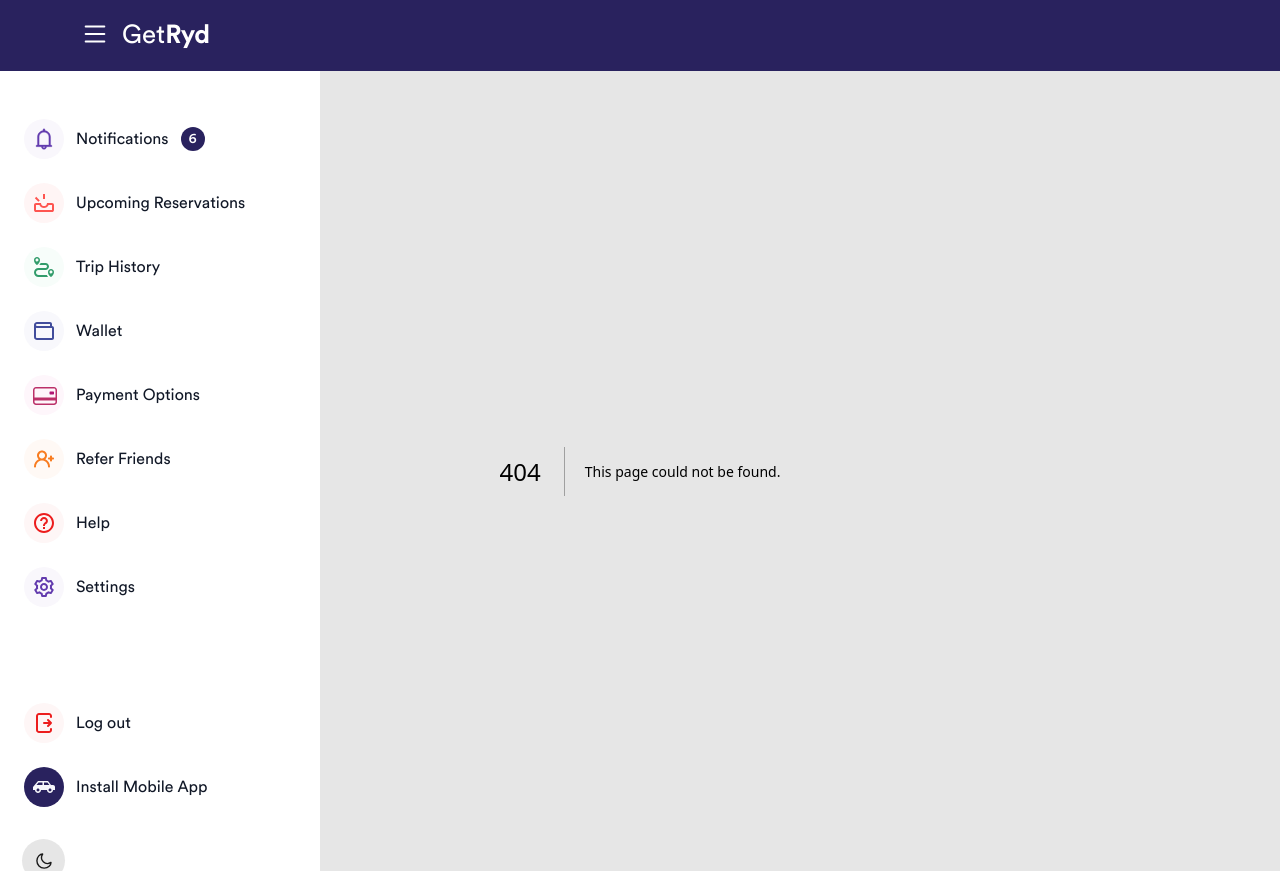
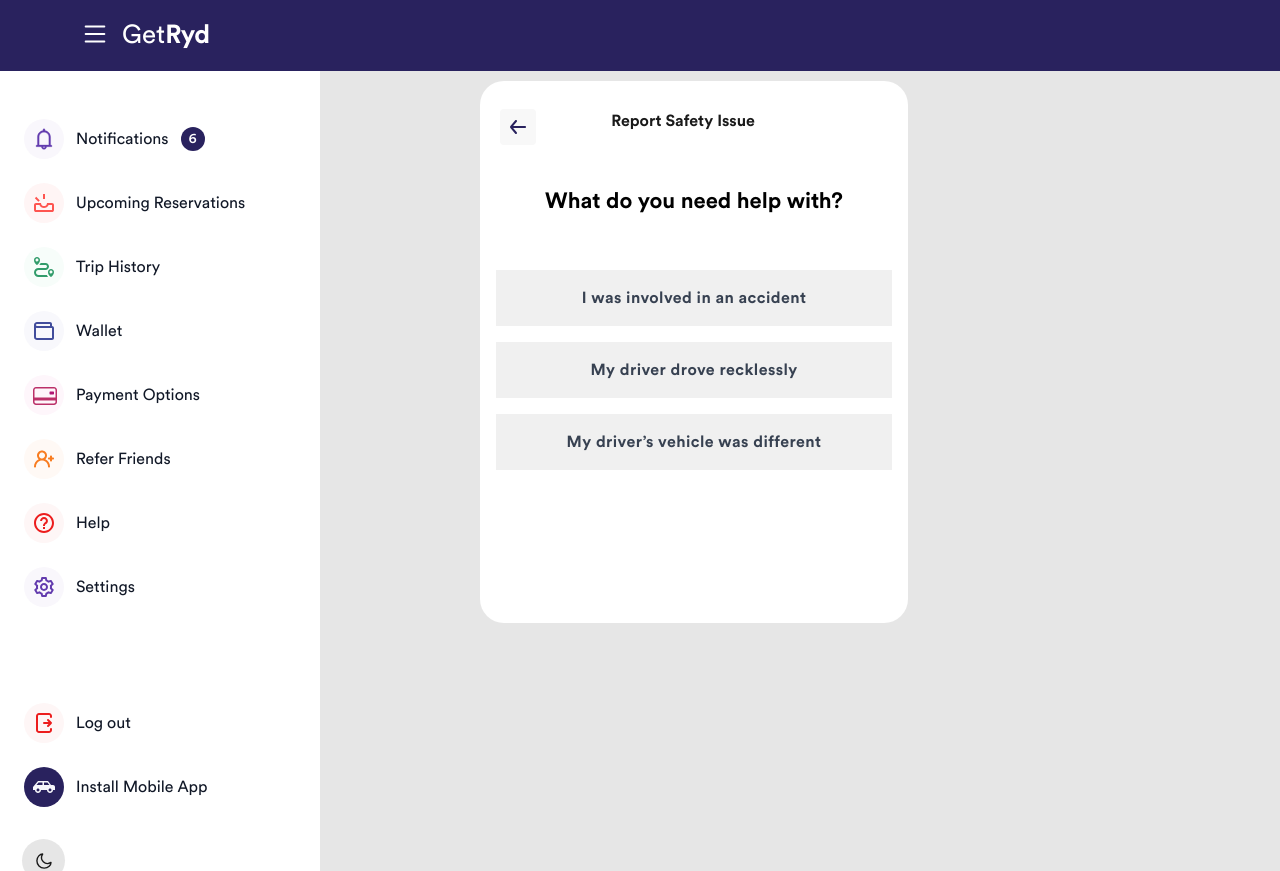
Before and after one commit to shohan-ch/ride-sharing-platform, a Next.js app: page /trip_history/report_safty_isuue in a window 1280 px wide. Before the commit this address had no page. Built offline with nearby package versions, Linux system fonts and the light colour scheme.

Commit message:
Page:Created Report safty issue

```diff
--- a/src/components/TripHistory/LostItem/LostItemView.jsx
+++ b/src/components/TripHistory/LostItem/LostItemView.jsx
@@ -27,12 +27,20 @@ export default () => {
                 <Button
                   color="gray"
                   className="h-[70px]"
-                  handler={() => Router.push("/trip_history/lostItemFormOne")}
+                  handler={() =>
+                    Router.push("/trip_history/lost-item-form-one")
+                  }
                 >
                   My friend/relative lost their phone during their GetRyd trips
                 </Button>
 
-                <Button color="gray" className="h-[70px]">
+                <Button
+                  color="gray"
+                  className="h-[70px]"
+                  handler={() =>
+                    Router.push("/trip_history/lost-item-call-driver")
+                  }
+                >
                   I could not reach my driver about a lost item
                 </Button>
               </div>
--- /dev/null
+++ b/src/components/TripHistory/ReportSaftyIssue/ReportSaftyIssue.jsx
@@ -0,0 +1,60 @@
+import Button from "@/components/Utils/Button/Button";
+import Link from "next/link";
+import Router from "next/router";
+export default () => {
+  return (
+    <section className="sec items-center justify-center md:block md:h-full md:w-full lg:flex lg:justify-start lg:pl-[480px] lg:pt-[10px] 2xs:block 2xs:h-full 2xs:w-full">
+      <div className="wrapper relative bg-white px-4 pt-5 dark:bg-dark-bg sm:pb-8  sm:dark:border-0 lg:w-[428px] lg:rounded-3xl lg:dark:border 2xl:min-h-[85vh] 3xl:min-h-[88vh] 2xs:w-auto 2xs:pt-2 2xs:pb-10 2xs:dark:border-0">
+        <div className="sm:pt-4 sm:text-left lg:pt-0 2xs:px-0 2xs:pt-0 2xs:text-left">
+          <div className="scroll_div h-full overflow-y-auto overflow-x-hidden py-2 dark:border-[#2C2C35] md:h-full lg:h-[390px] xl:h-[490px] 2xl:h-[390px] 3xl:h-[700px]">
+            <div className="pickup_header mb-10 flex md:pr-[86px] lg:pl-1 lg:pr-[62px] 2xs:mb-3 2xs:pr-4 2xs:pl-1">
+              <Link href="/trip_history/details">
+                <img src="/assets/icons/back.svg" alt="svg_icon" />
+              </Link>
+              <h2 className="mx-auto font-extrabold text-black dark:text-gray-2 2xl:text-22 3xl:text-[24px] 2xs:text-[18px]">
+                Report Safety Issue
+              </h2>
+            </div>
+
+            <div className="rounded-5 mx-4 mx-auto rounded-lg px-5 pb-6 dark:text-white">
+              <p className="text-center font-bold md:text-[20px] lg:text-[22px] 2xs:text-[18px]">
+                What do you need help with?
+              </p>
+            </div>
+            <div className="mx-auto mb-16 space-y-4 lg:pt-4">
+              <Button
+                color="gray"
+                className="hover:bg-primary-hover hover:text-white"
+                handler={() =>
+                  Router.push("/trip_history/lost-item-call-driver")
+                }
+              >
+                I was involved in an accident
+              </Button>
+
+              <Button
+                color="gray"
+                className="hover:bg-primary-hover hover:text-white"
+                handler={() =>
+                  Router.push("/trip_history/lost-item-call-driver")
+                }
+              >
+                My driver drove recklessly
+              </Button>
+
+              <Button
+                color="gray"
+                className="hover:bg-primary-hover hover:text-white"
+                handler={() =>
+                  Router.push("/trip_history/lost-item-call-driver")
+                }
+              >
+                My driver’s vehicle was different
+              </Button>
+            </div>
+          </div>
+        </div>
+      </div>
+    </section>
+  );
+};
--- a/src/components/TripHistory/TripHistoryHome.jsx
+++ b/src/components/TripHistory/TripHistoryHome.jsx
@@ -1,3 +1,4 @@
+import Router from "next/router";
 import Button from "../Utils/Button/Button";
 import NavigateButon from "../Utils/Button/NavigateButon";
 
@@ -13,10 +14,14 @@ export default () => {
                   Trip History
                 </h2>
               </div>
-              <div className="rounded-5 dark:text-white 2xs:mt-2 2xs:pt-0 px-0 pb-8 mx-4 mt-2 rounded-lg">
-                <div className="2xs:pt-3 pb-2 space-x-2">
+              <div className="rounded-5 mx-4 mt-2 rounded-lg px-0 pb-8 dark:text-white 2xs:mt-2 2xs:pt-0">
+                <div className="space-x-2 pb-2 2xs:pt-3">
                   <NavigateButon isActive={true}>Past</NavigateButon>
-                  <NavigateButon>Business</NavigateButon>
+                  <NavigateButon
+                    handler={() => Router.push("trip_history/business_list")}
+                  >
+                    Business
+                  </NavigateButon>
                   <NavigateButon>Upcoming</NavigateButon>
                 </div>
               </div>
@@ -33,10 +38,7 @@ export default () => {
               </div>
 
               <div className="absolute left-0 right-0 mx-5 md:bottom-0 lg:absolute lg:bottom-[22px] 2xs:fixed 2xs:bottom-[8px] 2xs:left-0 2xs:right-0">
-                <Button
-                  color="blue"
-                  handler={() => Router.push("/reserve/confirmation")}
-                >
+                <Button color="blue" handler={() => Router.push("/reserve")}>
                   Request Now
                 </Button>
               </div>
--- a/src/components/Utils/Button/Button.jsx
+++ b/src/components/Utils/Button/Button.jsx
@@ -8,7 +8,7 @@ const buttonColor = {
   },
   gray: {
     style:
-      "text-gray-700 bg-gray-3 group w-full hover:text- dark:bg-dark-2 hover:bg-gray-100 dark:hover:bg-slate-800 focus:bg-blue-50 active:bg-blue-100  px-6 mt-3 text-black transition duration-300",
+      "py-4 px-6 text-gray-700 bg-gray-3 group w-full hover:text- dark:bg-dark-2 hover:bg-gray-100 dark:hover:bg-slate-800 focus:bg-blue-50 active:bg-blue-100  px-6 mt-3 text-black transition duration-300",
   },
 };
 
@@ -44,12 +44,15 @@ export default (props) => {
     className,
   } = props;
 
-  useEffect(() => {
-    className != ""
-      ? (buttonColor[color].style = className + " " + buttonColor[color].style)
-      : "";
-  }, []);
-  // console.log(buttonColor[color].style);
+  // useEffect(() => {
+  //   className != ""
+  //     ? (buttonColor[color].style = className + " " + buttonColor[color].style)
+  //     : "";
+  // }, []);
+  className
+    ? (buttonColor[color].style = className + " " + buttonColor[color].style)
+    : "";
+  console.log(buttonColor[color].style);
   return (
     <>
       <button
--- /dev/null
+++ b/src/pages/trip_history/report_safty_isuue.js
@@ -0,0 +1,9 @@
+import ReportSaftyIssue from "@/components/TripHistory/ReportSaftyIssue/ReportSaftyIssue";
+
+export default () => {
+  return (
+    <>
+      <ReportSaftyIssue />
+    </>
+  );
+};
```
